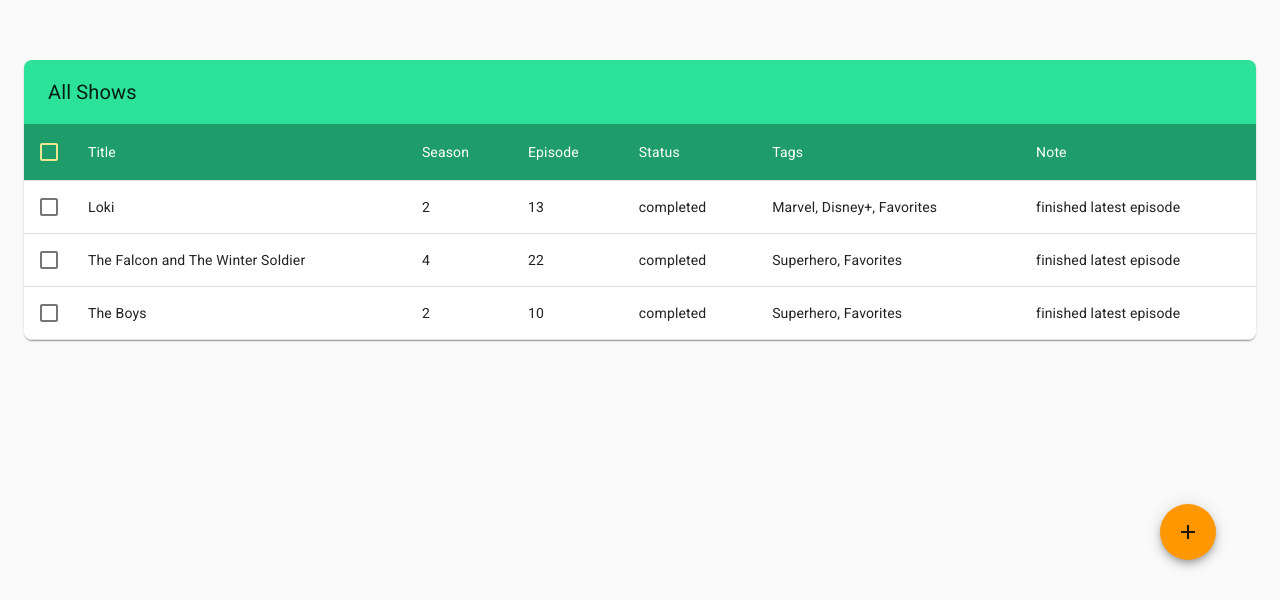
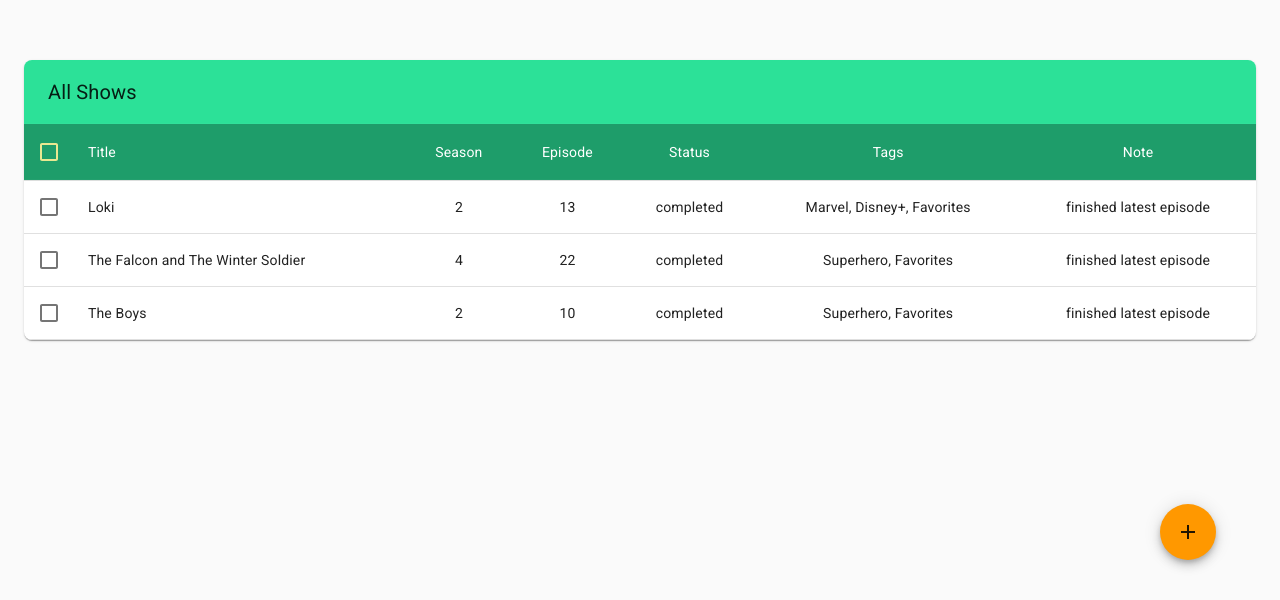
Before and after one commit to LarsSpangenberg/tv-show-list-react, a React (Create React App) app: page / in a window 1280 px wide. Shown: the part 200-800 px from the top of the page. Built offline with nearby package versions, Linux system fonts and the light colour scheme.

Commit message:
changed some styles

```diff
--- a/src/components/showsList/showsListHead/ShowsListHead.js
+++ b/src/components/showsList/showsListHead/ShowsListHead.js
@@ -32,12 +32,18 @@ export default function ShowsListHead(props) {
             indeterminateIcon={<IndeterminateCheckBoxIcon />}
           />
         </TableCell>
+
         <TableCell>Title</TableCell>
-        <TableCell>Season</TableCell>
-        <TableCell>Episode</TableCell>
-        <TableCell>Status</TableCell>
-        <TableCell>Tags</TableCell>
-        <TableCell>Note</TableCell>
+
+        <TableCell align='center'>Season</TableCell>
+
+        <TableCell align='center'>Episode</TableCell>
+
+        <TableCell align='center'>Status</TableCell>
+
+        <TableCell align='center'>Tags</TableCell>
+
+        <TableCell align='center'>Note</TableCell>
       </TableRow>
     </TableHead>
   );
--- a/src/components/showsList/showsListItem/ShowsListItem.js
+++ b/src/components/showsList/showsListItem/ShowsListItem.js
@@ -1,4 +1,5 @@
 import React from 'react';
+import clsx from 'clsx';
 import { TableRow, TableCell, Checkbox } from '@material-ui/core';
 
 import useStyles from './ShowsListItemStyles';
@@ -45,15 +46,15 @@ export default function ShowsListItem(props) {
 
       <TableCell onClick={handleShowClick}>{title}</TableCell>
 
-      <TableCell onClick={handleShowClick}>{season}</TableCell>
+      <TableCell onClick={handleShowClick} align='center'>{season}</TableCell>
 
-      <TableCell onClick={handleShowClick}>{episode}</TableCell>
+      <TableCell onClick={handleShowClick} align='center'>{episode}</TableCell>
 
-      <TableCell onClick={handleShowClick}>{status}</TableCell>
+      <TableCell onClick={handleShowClick} align='center'>{status}</TableCell>
 
-      <TableCell onClick={handleShowClick}>{formattedTags()}</TableCell>
+      <TableCell onClick={handleShowClick} align='center'>{formattedTags()}</TableCell>
 
-      <TableCell onClick={handleShowClick}>{note}</TableCell>
+      <TableCell onClick={handleShowClick} align='center'>{note}</TableCell>
     </TableRow>
   );
 }
--- a/src/components/showsList/showsListItem/ShowsListItemStyles.js
+++ b/src/components/showsList/showsListItem/ShowsListItemStyles.js
@@ -1,9 +1,15 @@
 import { makeStyles } from '@material-ui/core';
 
-export default makeStyles(theme => ({
+export default makeStyles((theme) => ({
   root: {
     '&:hover': {
-      cursor: 'pointer'
+      cursor: 'pointer',
     },
   },
+  textCenter: {
+    textAlign: 'center',
+  },
+  numberCell: {
+    textAlign: 'center',
+  },
 }));
```
